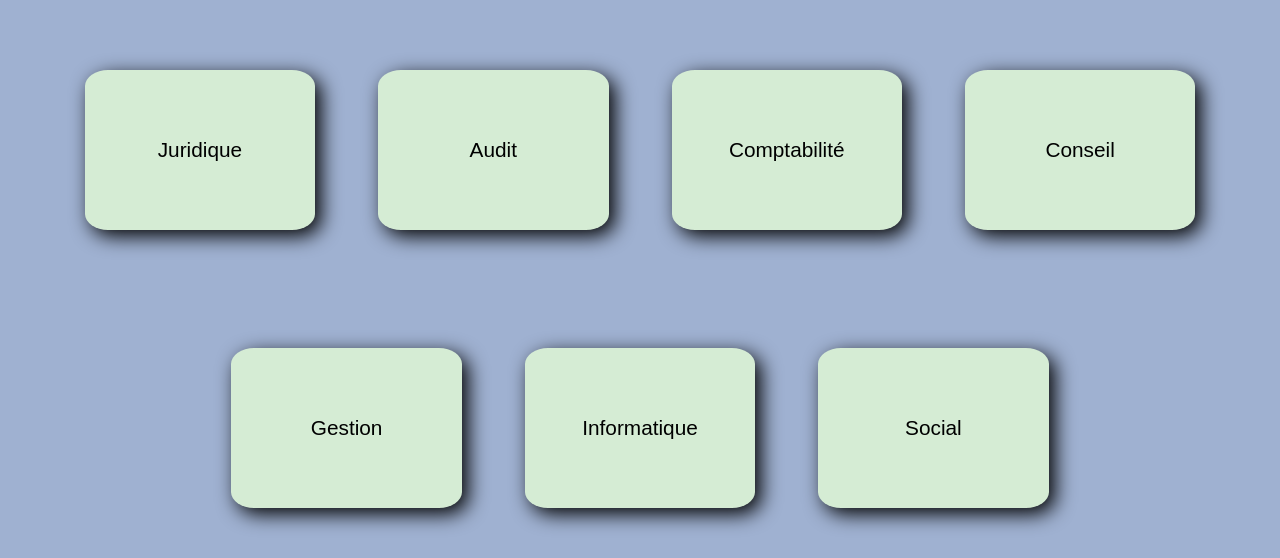
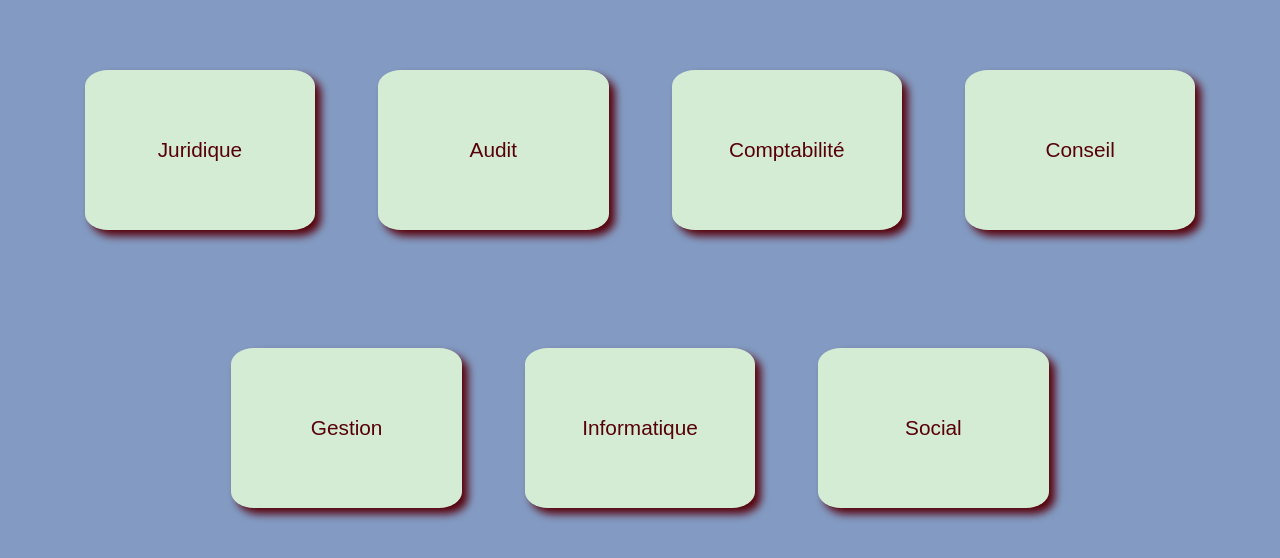
Before and after one commit to Flothar78/sgconseils, a Nuxt app: page / in a window 1280 px wide. Shown: the part 961-1519 px from the top of the page. Built offline with nearby package versions, Linux system fonts and the light colour scheme.

Commit message:
Modify Home Page and expertises cards
Change blue to shadowed blue background
Modify balck typo and black shadow on cards

```diff
--- a/pages/index.vue
+++ b/pages/index.vue
@@ -47,7 +47,7 @@ const scrollToTopOfCards = () => {
 </script>
 
 <style lang="scss" scoped>
-$base-blue: #9FB1D1;
+$base-blue: #839BC3;
 .hero {
   padding-top: 10vh;
   position: relative;
@@ -74,7 +74,7 @@ $base-blue: #9FB1D1;
   gap: 63px;
   .nuxt-link {
     text-decoration: none;
-    color: black;
+    color: #57000A;
     font-weight: 500;
     font-size: 1.3rem;
     display: flex;
@@ -84,10 +84,10 @@ $base-blue: #9FB1D1;
     width: 18vw;
     height: 20vh;
     border-radius: 10%;
-    box-shadow: 6px 6px 20px black;
+    box-shadow: 6px 6px 8px #57000A;
   }
   .nuxt-link:hover {
-    box-shadow: 6px 6px black;
+    box-shadow: 1px 1px 1px #FFAAAA;
   }
 }
 </style>
```
